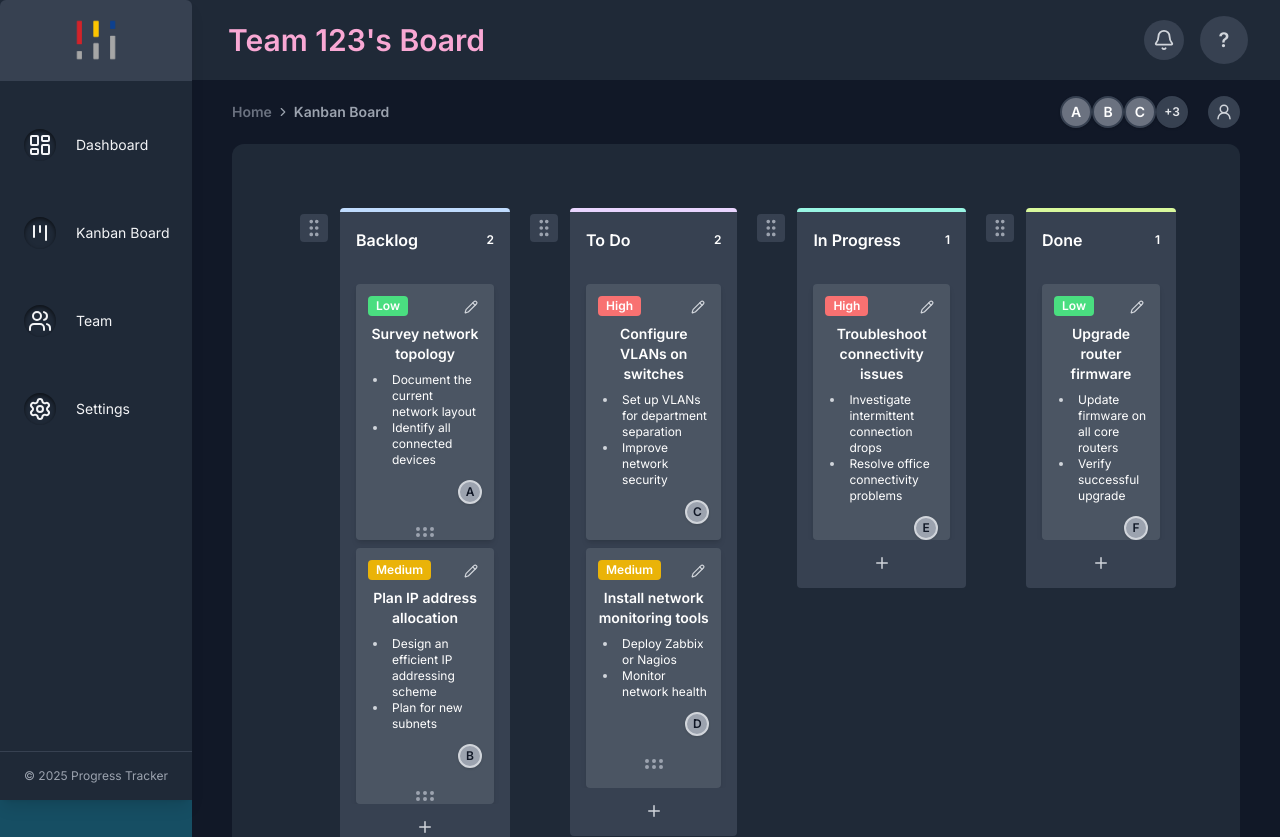
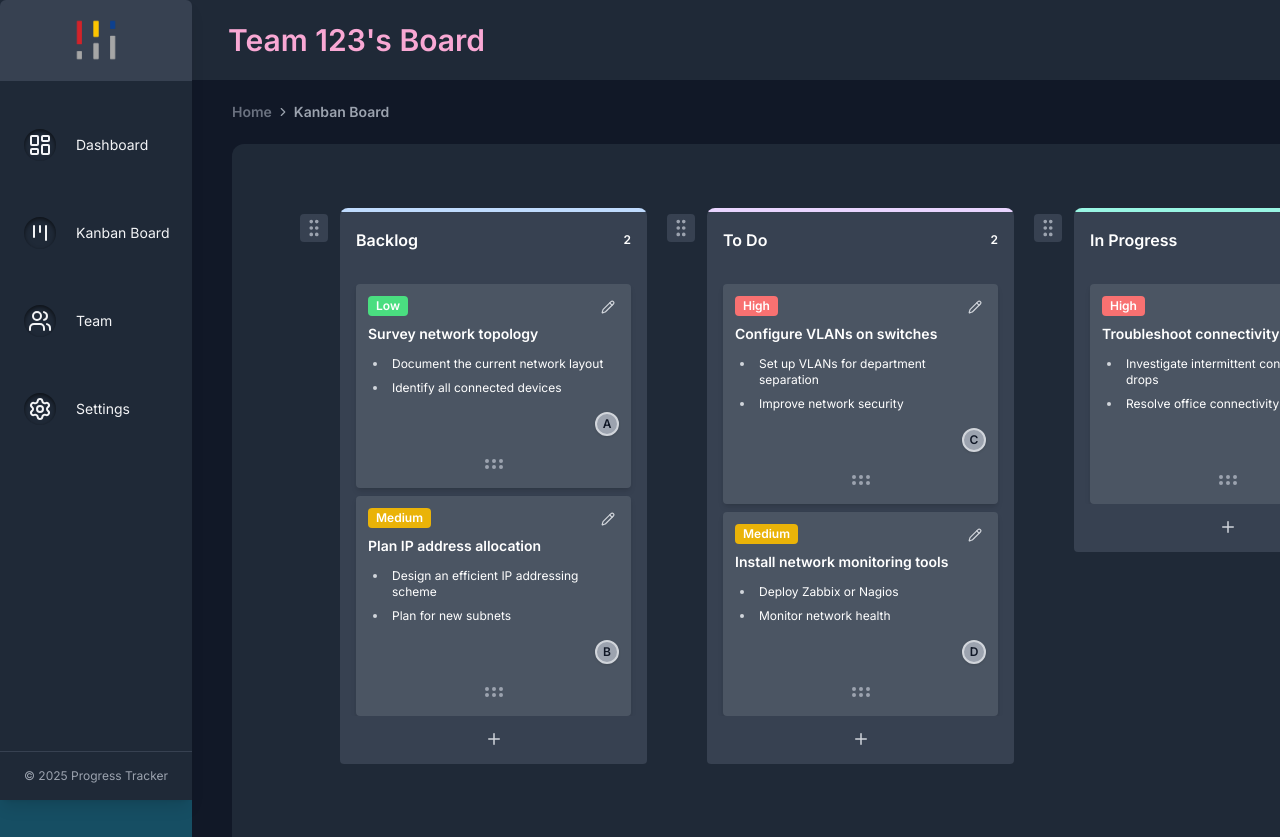
Before and after one commit to definitelynotjin/progress-tracker, a Next.js app: page /kanban in a window 1280 px wide. Shown: the top 837 px of the page. Built offline with nearby package versions, Linux system fonts and the light colour scheme.

Commit message:
feat: enhance Column and TaskCard components for improved layout and responsiveness; adjust dimensions and overflow properties

```diff
--- a/src/app/components/kanban/Column.tsx
+++ b/src/app/components/kanban/Column.tsx
@@ -13,7 +13,7 @@ function EmptyCard({ id }: { id: string }) {
             ref={setNodeRef}
             {...attributes}
             {...listeners}
-            className={`h-12 text-xs flex items-center justify-center bg-gray-700/30 text-gray-300 border-gray-900${isDragging ? ' opacity-50' : ''}`}
+            className={`min-h-[60px] min-w-[275px] w-full text-xs flex items-center justify-center bg-gray-700/30 text-gray-300 border-gray-900${isDragging ? ' opacity-50' : ''}`}
         >
             Drop the card here
         </div>
@@ -32,7 +32,7 @@ export default function Column({ column, items, onAddCard, onTaskClick }: Column
     const sortableItems = items.length > 0 ? items.map(task => task.id) : [`placeholder-${column}`];
 
     return (
-        <div className="flex-1 min-w-0 relative rounded-t-lg flex flex-col">
+        <div className="flex-1 overflow-auto min-w-0 w-full relative rounded-t-lg flex flex-col">
             {/* Colored bar at the very top of the column, static position */}
             {column.trim().toLowerCase() === "backlog" && <div className="h-1 rounded-t-lg bg-blue-200" />}
             {column.trim().toLowerCase() === "to do" && <div className="h-1 rounded-t-lg bg-purple-200" />}
--- a/src/app/components/kanban/KanbanBoard.tsx
+++ b/src/app/components/kanban/KanbanBoard.tsx
@@ -270,7 +270,7 @@ export default function KanbanBoard() {
                 onDragEnd={handleDragEnd}
             >
                 <SortableContext items={columnOrder} strategy={horizontalListSortingStrategy}>
-                    <div className="flex flex-row justify-left gap-4 rounded-xl overflow-auto bg-gray-800 p-16 min-h-screen">
+                    <div className="flex flex-row  gap-4 rounded-xl overflow-auto bg-gray-800 p-16 min-h-screen">
                         {columnOrder.map((column) => (
                             <SortableColumn key={column} id={column}>
                                 <Column
--- a/src/app/components/kanban/TaskCard.tsx
+++ b/src/app/components/kanban/TaskCard.tsx
@@ -30,7 +30,7 @@ export default function TaskCard({ task, onClick }: TaskCardProps) {
         <div
             ref={setNodeRef}
             style={style}
-            className="py-3 px-3 bg-gray-600 rounded shadow-md text-white hover:bg-gray-500 transition relative overflow-y-auto max-h-64 w-full animate-fade-in"
+            className="py-3 px-3 bg-gray-600 rounded shadow-md text-white hover:bg-gray-500 transition relative min-w-[275px] max-w-[350px] w-full animate-fade-in"
             onClick={handleCardClick}
         >
             {/* Edit icon top right */}
@@ -43,20 +43,23 @@ export default function TaskCard({ task, onClick }: TaskCardProps) {
             </button>
             {/* Card content and drag icon centered */}
             <div className="flex flex-col items-center justify-center w-full h-full">
-                {/* Card content */}
+                {/* Header: Priority badge and title */}
                 <div className="flex flex-col items-start gap-1 w-full">
-                    {/* Priority badge row */}
                     <div className="flex items-center w-full">
                         {task.priority && <PriorityBadge priority={task.priority} />}
                     </div>
                     <span className="text-sm font-semibold">{task.title}</span>
+                </div>
+                {/* Scrollable text body */}
+                <div className="w-full overflow-y-auto max-h-24">
                     {task.content && (
                         <span
-                            className="tiptap-taskcard prose max-w-none text-xs text-left text-gray-200 mt-1 [&_ol]:list-decimal [&_ul]:list-disc [&_li]:my-0"
+                            className="tiptap-taskcard prose max-w-none text-xs text-left text-gray-200 mt-1 gap-2 flex flex-col [&_ol]:list-decimal [&_ul]:list-disc [&_li]:my-2"
                             dangerouslySetInnerHTML={{ __html: task.content }}
                         />
                     )}
-                    {/* Assigned to avatar on the right */}
+                </div>
+                {/* Footer: Assigned to avatar and grip icon */}
                 <div className="flex items-center w-full mt-2">
                     <div className="flex-1"></div>
                     {task.assignee ? (
@@ -68,8 +71,6 @@ export default function TaskCard({ task, onClick }: TaskCardProps) {
                         </span>
                     ) : null}
                 </div>
-                </div>
-                {/* Draggable grip icon centered below content */}
                 <div
                     data-handle="dot"
                     {...attributes}
```
Lines whose indentation alone changed are shown as unchanged.
